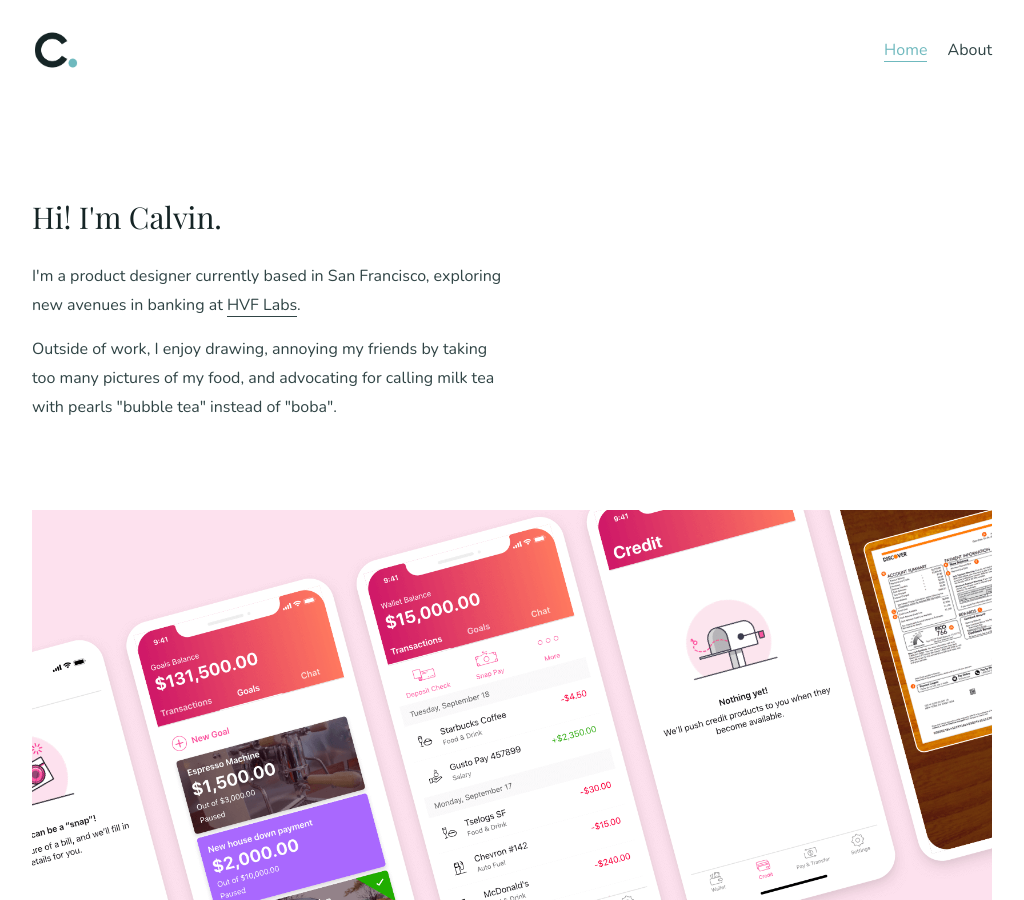
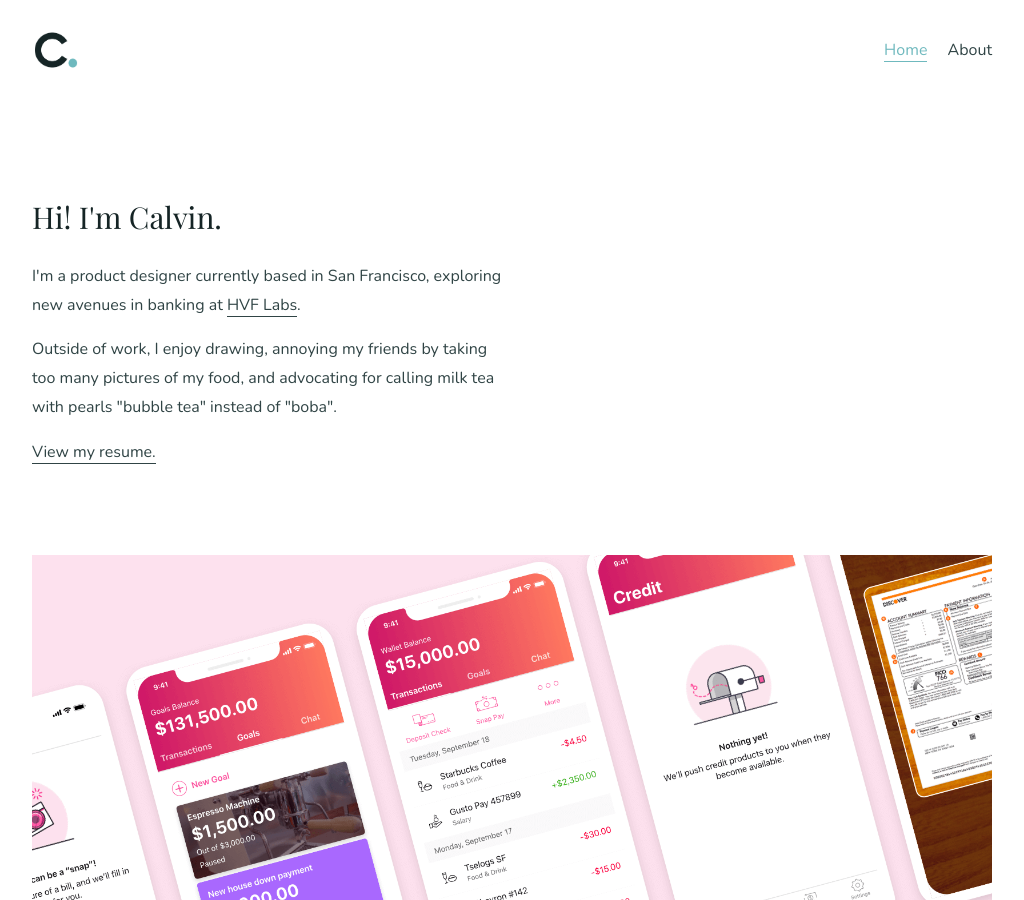
Before and after one commit to cyxzheng/cyxzheng.github.io, a Jekyll site: the page built from index.md, in a window 1280 px wide and 900 px high. Shown: the whole window, without its empty margins (128-1152 px from the left). Built offline with Jekyll 4.4.1, drawn with Linux system fonts in a browser that asks for light colours; nearby versions of some CDN libraries.

Commit message:
added resume

```diff
--- a/_includes/hero.html
+++ b/_includes/hero.html
@@ -4,6 +4,7 @@
             <h1>Hi! I'm Calvin.</h1>
             <p>I'm a product designer currently based in San Francisco, exploring new avenues in banking at <a href="http://hvflabs.com" target="_blank">HVF Labs</a>.</p>
             <p>Outside of work, I enjoy drawing, annoying my friends by taking too many pictures of my food, and advocating for calling milk tea with pearls "bubble tea" instead of "boba".</p>
+            <p><a href="/assets/resume_calvinzheng.pdf" target="_blank">View my resume.</a></p>
         </div>
     </div>
 </section>
```
Also changed, not shown: 6 other files.
